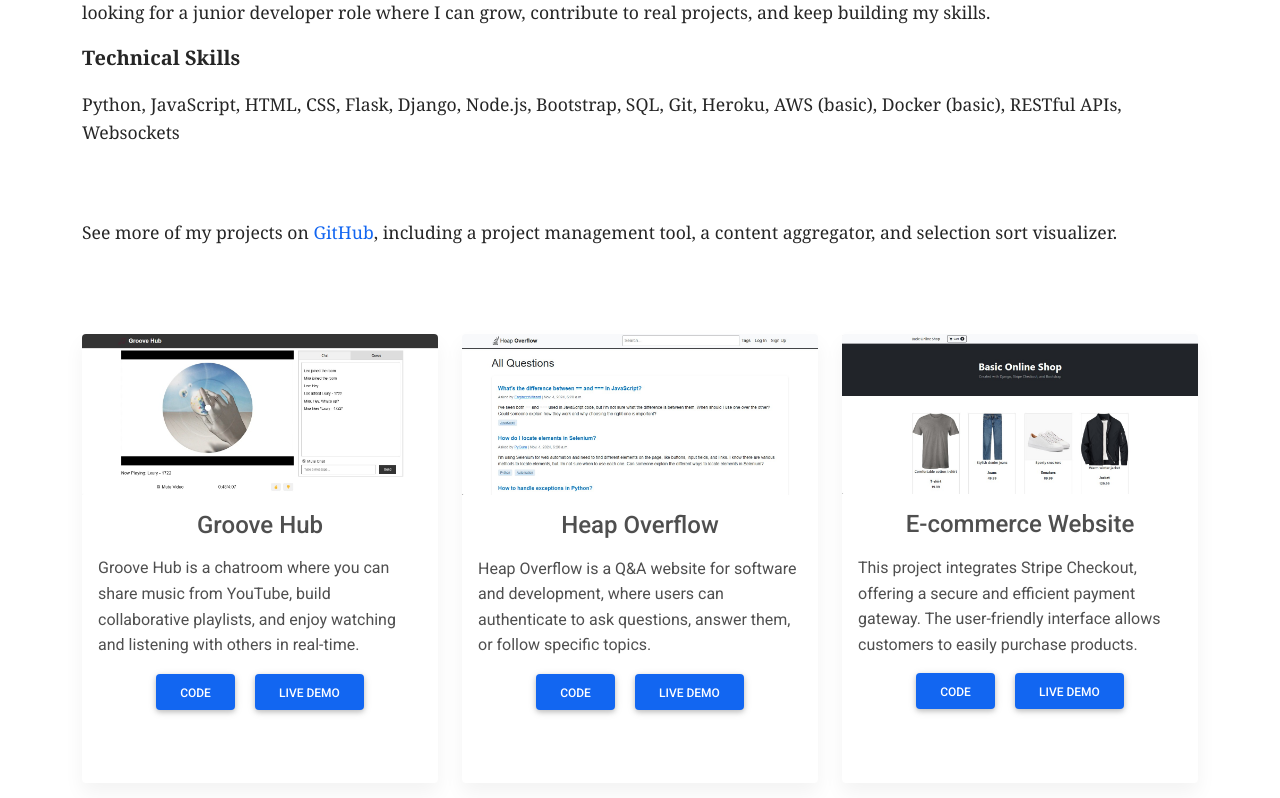
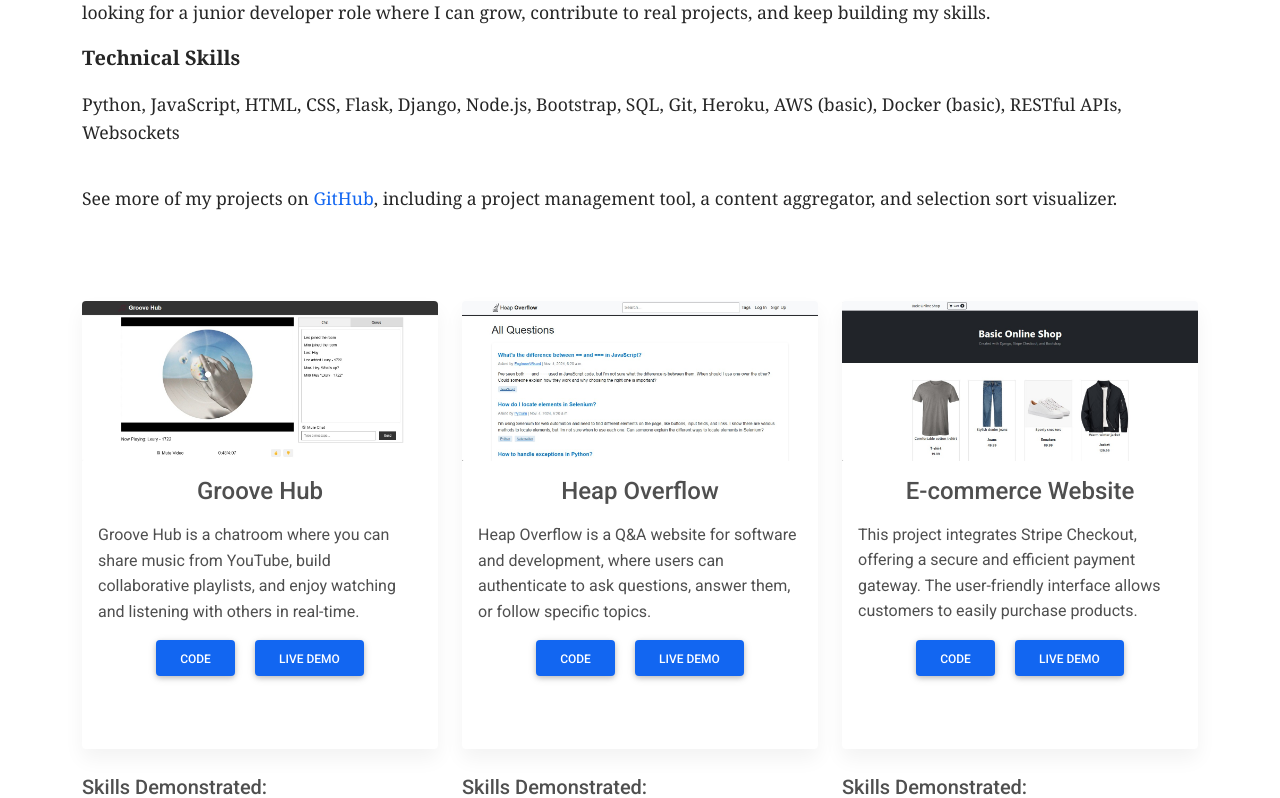
Before and after one commit to blakebrandon-hub/Portfolio-Website, a Flask app: page / in a window 1280 px wide. Shown: the part 360-1158 px from the top of the page. Run offline with Flask 3, Linux system fonts and the light colour scheme; some libraries are stand-ins or nearby versions.

Commit message:
Update index.html

```diff
--- a/templates/index.html
+++ b/templates/index.html
@@ -81,7 +81,7 @@
     Python, JavaScript, HTML, CSS, Flask, Django, Node.js, Bootstrap, SQL, Git, Heroku, AWS (basic), Docker (basic), RESTful APIs, Websockets
   </p>
 
-    <p style="font-family: 'Georgia', serif; width: 100%; font-size: 1.1rem; text-align: left; padding-top: 5%;">See more of my projects on <a href="https://github.com/blakebrandon-hub" target="_blank">GitHub</a>, including a project management tool, a content aggregator, and selection sort visualizer.</p>
+    <p style="font-family: 'Georgia', serif; width: 100%; font-size: 1.1rem; text-align: left; padding-top: 2%;">See more of my projects on <a href="https://github.com/blakebrandon-hub" target="_blank">GitHub</a>, including a project management tool, a content aggregator, and selection sort visualizer.</p>
 
 </div>
 
```
